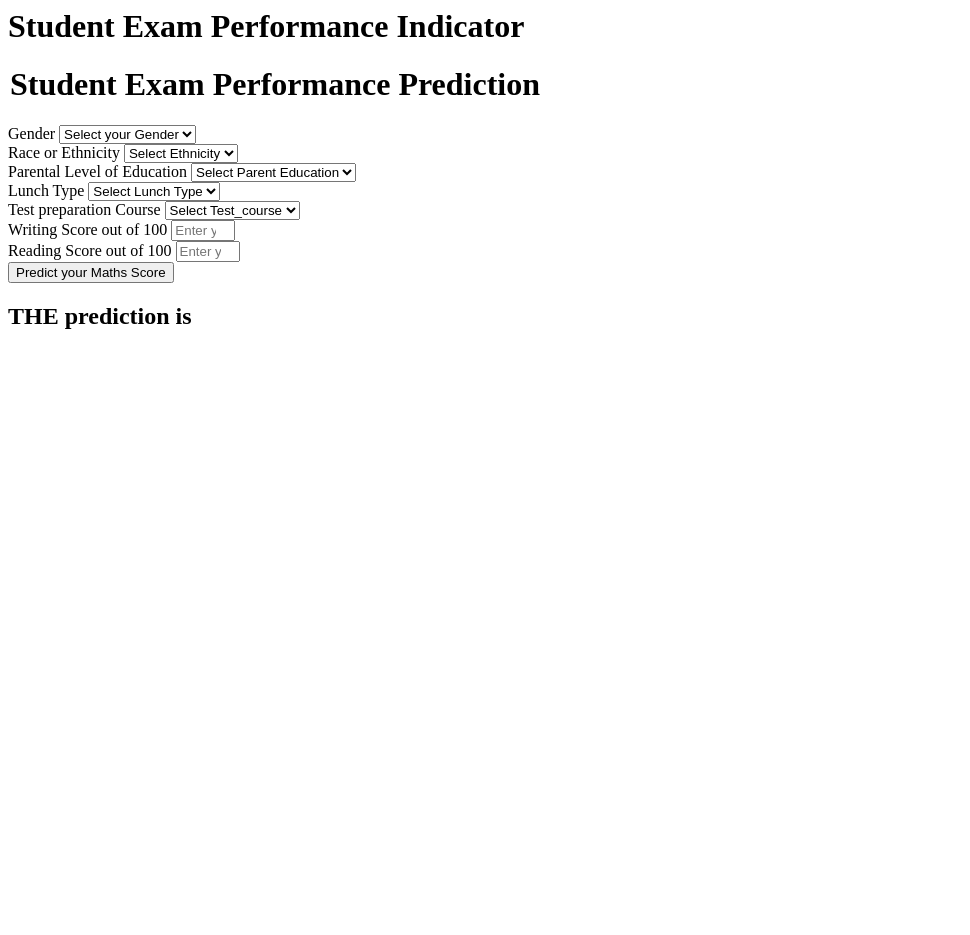
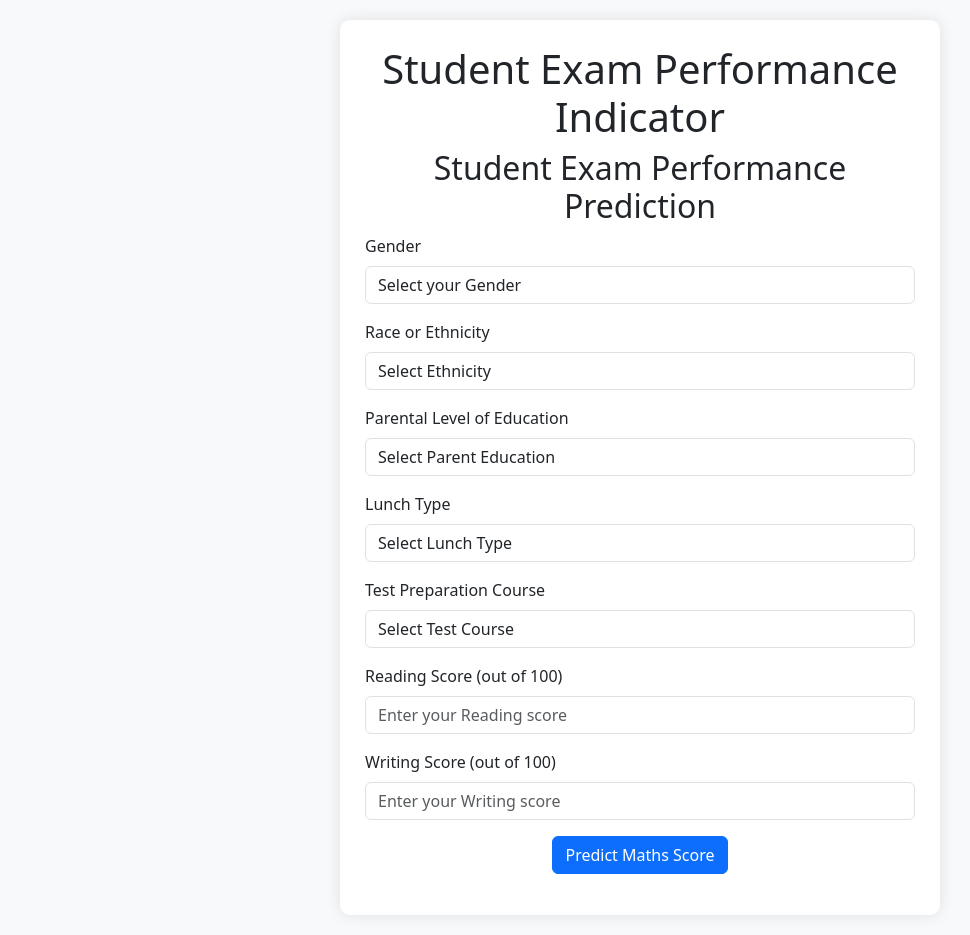
Before and after one commit to Sahadat5133/mlproject, a Flask app: page /predictdata in a window 1280 px wide. Shown: the whole page, without its empty margins (0-970 px from the left). Before the commit the page ends 329 px from the top, so only its background shows below. Run offline with Flask 3, Linux system fonts and the light colour scheme.

Commit message:
project completed

```diff
--- a/templates/home.html
+++ b/templates/home.html
@@ -1,111 +1,112 @@
-<html>
+<!DOCTYPE html>
+<html lang="en">
+<head>
+    <meta charset="UTF-8">
+    <title>Student Exam Performance Predictor</title>
+    <link rel="stylesheet" href="https://cdn.jsdelivr.net/npm/bootstrap@5.3.0/dist/css/bootstrap.min.css">
+    <style>
+        body {
+            background-color: #f8f9fa;
+            padding: 20px;
+        }
+        .login {
+            max-width: 600px;
+            margin: auto;
+            padding: 25px;
+            background-color: white;
+            border-radius: 10px;
+            box-shadow: 0 0 15px rgba(0,0,0,0.1);
+        }
+        h1, h2 {
+            text-align: center;
+        }
+    </style>
+</head>
 <body>
     <div class="login">
         <h1>Student Exam Performance Indicator</h1>
+        <form action="{{ url_for('predict_datapoint') }}" method="post">
+            <h2>Student Exam Performance Prediction</h2>
 
-       <form action="{{ url_for('predict_datapoint')}}" method="post">
-        <h1>
-            <legend>Student Exam Performance Prediction</legend>
-        </h1>
+            <!-- Gender -->
             <div class="mb-3">
                 <label class="form-label">Gender</label>
-            <select class="form-control" name="gender" placeholder="Enter you Gender" required>
-                <option class="placeholder" selected disabled value="">Select your Gender</option>
-                <option value="male">
-                    Male
-                </option>
-                <option value="female">
-                    Female
-                </option>
+                <select class="form-control" name="gender" required>
+                    <option selected disabled value="">Select your Gender</option>
+                    <option value="male">Male</option>
+                    <option value="female">Female</option>
                 </select>
             </div>
+
+            <!-- Race/Ethnicity -->
             <div class="mb-3">
                 <label class="form-label">Race or Ethnicity</label>
-            <select class="form-control" name="ethnicity" placeholder="Enter you ethnicity" required>
-                <option class="placeholder" selected disabled value="">Select Ethnicity</option>
-                <option value="group A">
-                    Group A
-                </option>
-                <option value="group B">
-                    Group B
-                </option>
-                <option value="group C">
-                    Group C
-                </option>
-                <option value="group D">
-                    Group D
-                </option>
-                <option value="group E">
-                    Group E
-                </option>
+                <select class="form-control" name="ethnicity" required>
+                    <option selected disabled value="">Select Ethnicity</option>
+                    <option value="group A">Group A</option>
+                    <option value="group B">Group B</option>
+                    <option value="group C">Group C</option>
+                    <option value="group D">Group D</option>
+                    <option value="group E">Group E</option>
                 </select>
             </div>
+
+            <!-- Parental Education -->
             <div class="mb-3">
                 <label class="form-label">Parental Level of Education</label>
-            <select class="form-control" name="parental_level_of_education"
-                placeholder="Enter you Parent Education" required>
-                <option class="placeholder" selected disabled value="">Select Parent Education</option>
-                <option value="associate's degree">
-                    associate's degree
-                </option>
-                <option value="bachelor's degree">
-                    bachelor's degree
-                </option>
-                <option value="high school">
-                    high school
-                </option>
-                <option value="master's degree">
-                    master's degree
-                </option>
-                <option value="some college">
-                    some college
-                </option>
-                <option value="some high school">
-                    some high school
-                </option>
+                <select class="form-control" name="parental_level_of_education" required>
+                    <option selected disabled value="">Select Parent Education</option>
+                    <option value="associate's degree">Associate's Degree</option>
+                    <option value="bachelor's degree">Bachelor's Degree</option>
+                    <option value="high school">High School</option>
+                    <option value="master's degree">Master's Degree</option>
+                    <option value="some college">Some College</option>
+                    <option value="some high school">Some High School</option>
                 </select>
             </div>
+
+            <!-- Lunch -->
             <div class="mb-3">
                 <label class="form-label">Lunch Type</label>
-            <select class="form-control" name="lunch" placeholder="Enter you Lunch" required>
-                <option class="placeholder" selected disabled value="">Select Lunch Type</option>
-                <option value="free/reduced">
-                    free/reduced
-                </option>
-                <option value="standard">
-                    standard
-                </option>
+                <select class="form-control" name="lunch" required>
+                    <option selected disabled value="">Select Lunch Type</option>
+                    <option value="free/reduced">Free/Reduced</option>
+                    <option value="standard">Standard</option>
                 </select>
             </div>
+
+            <!-- Test Preparation -->
             <div class="mb-3">
-            <label class="form-label">Test preparation Course</label>
-            <select class="form-control" name="test_preparation_course" placeholder="Enter you Course"
-                required>
-                <option class="placeholder" selected disabled value="">Select Test_course</option>
-                <option value="none">
-                    None
-                </option>
-                <option value="completed">
-                    Completed
-                </option>
+                <label class="form-label">Test Preparation Course</label>
+                <select class="form-control" name="test_preparation_course" required>
+                    <option selected disabled value="">Select Test Course</option>
+                    <option value="none">None</option>
+                    <option value="completed">Completed</option>
                 </select>
             </div>
+
+            <!-- Reading Score -->
             <div class="mb-3">
-            <label class="form-label">Writing Score out of 100</label>
-            <input class="form-control" type="number" name="reading_score"
-                placeholder="Enter your Reading score" min='0' max='100' />
+                <label class="form-label">Reading Score (out of 100)</label>
+                <input class="form-control" type="number" name="reading_score" placeholder="Enter your Reading score" min="0" max="100" required>
             </div>
+
+            <!-- Writing Score -->
             <div class="mb-3">
-            <label class="form-label">Reading Score out of 100</label>
-            <input class="form-control" type="number" name="writing_score"
-                placeholder="Enter your Reading Score" min='0' max='100' />
+                <label class="form-label">Writing Score (out of 100)</label>
+                <input class="form-control" type="number" name="writing_score" placeholder="Enter your Writing score" min="0" max="100" required>
             </div>
-        <div class="mb-3">
-            <input class="btn btn-primary" type="submit" value="Predict your Maths Score" required />
+
+            <!-- Submit Button -->
+            <div class="mb-3 text-center">
+                <input class="btn btn-primary" type="submit" value="Predict Maths Score">
             </div>
         </form>
-    <h2>
-       THE  prediction is {{results}}
-    </h2>
-   <body>
+
+        <!-- Display Prediction -->
+        {% if results %}
+        <h2>Your predicted Maths Score: {{ results }}</h2>
+        {% endif %}
+    </div>
+</body>
 </html>
```
Also changed, not shown: test_model.py (added, +22 -0 lines), train_pipeline.py (added, +39 -0 lines), 2 other files. Lines whose indentation alone changed are shown as unchanged.
